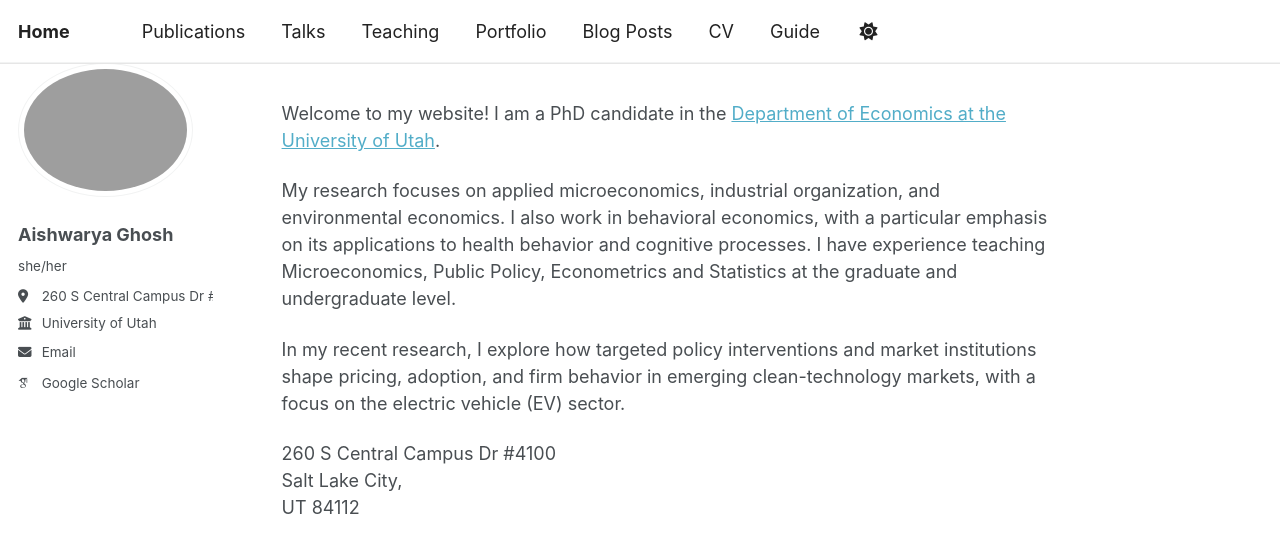
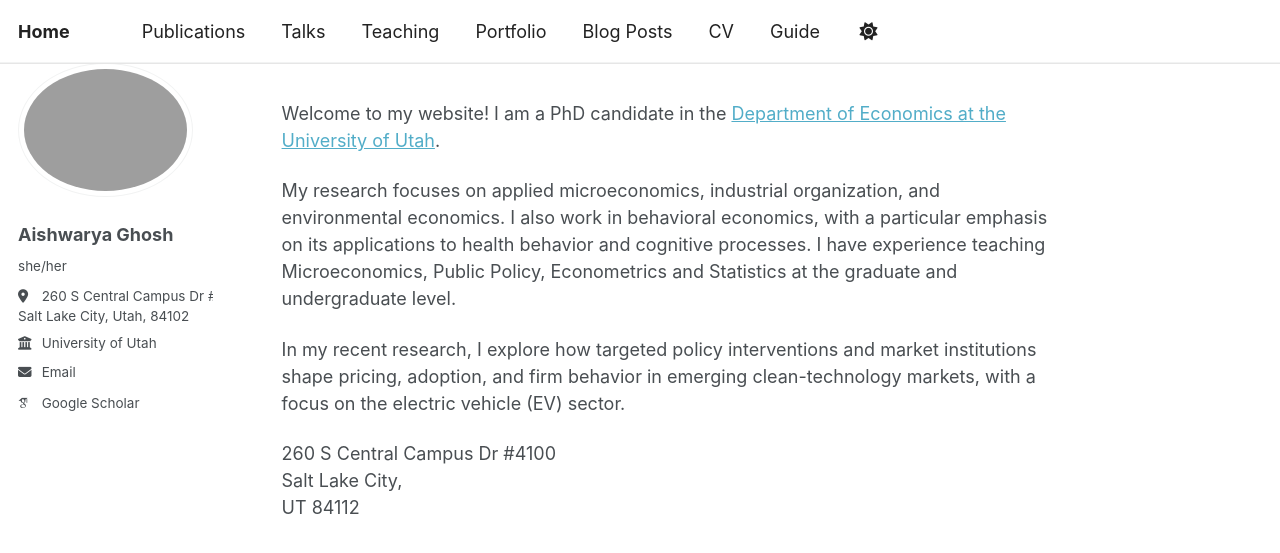
Before and after one commit to ghoshash1/ghoshash1.github.io, a Jekyll site: the page built from index.md, in a window 1280 px wide. Shown: the top 553 px of the page. Built offline with Jekyll 4.4.1, drawn with Linux system fonts in a browser that asks for light colours; some web fonts are replaced; our own code applies the rules of GitHub Pages for plain Markdown files; part of the change alters nothing that is shown.

```diff
--- a/_config.yml
+++ b/_config.yml
@@ -26,9 +26,7 @@ author:
   name     : "Aishwarya Ghosh"
   pronouns : "she/her"
   #bio     : "Short biography for the left-hand sidebar"
-  location : |
-    260 S Central Campus Dr #4100
-    Salt Lake City, Utah, 84102
+  location: "260 S Central Campus Dr #4100<br>Salt Lake City, Utah, 84102"
   employer : "University of Utah"
   uri      :
   email    : "aishwarya.ghosh@utah.edu"
```
